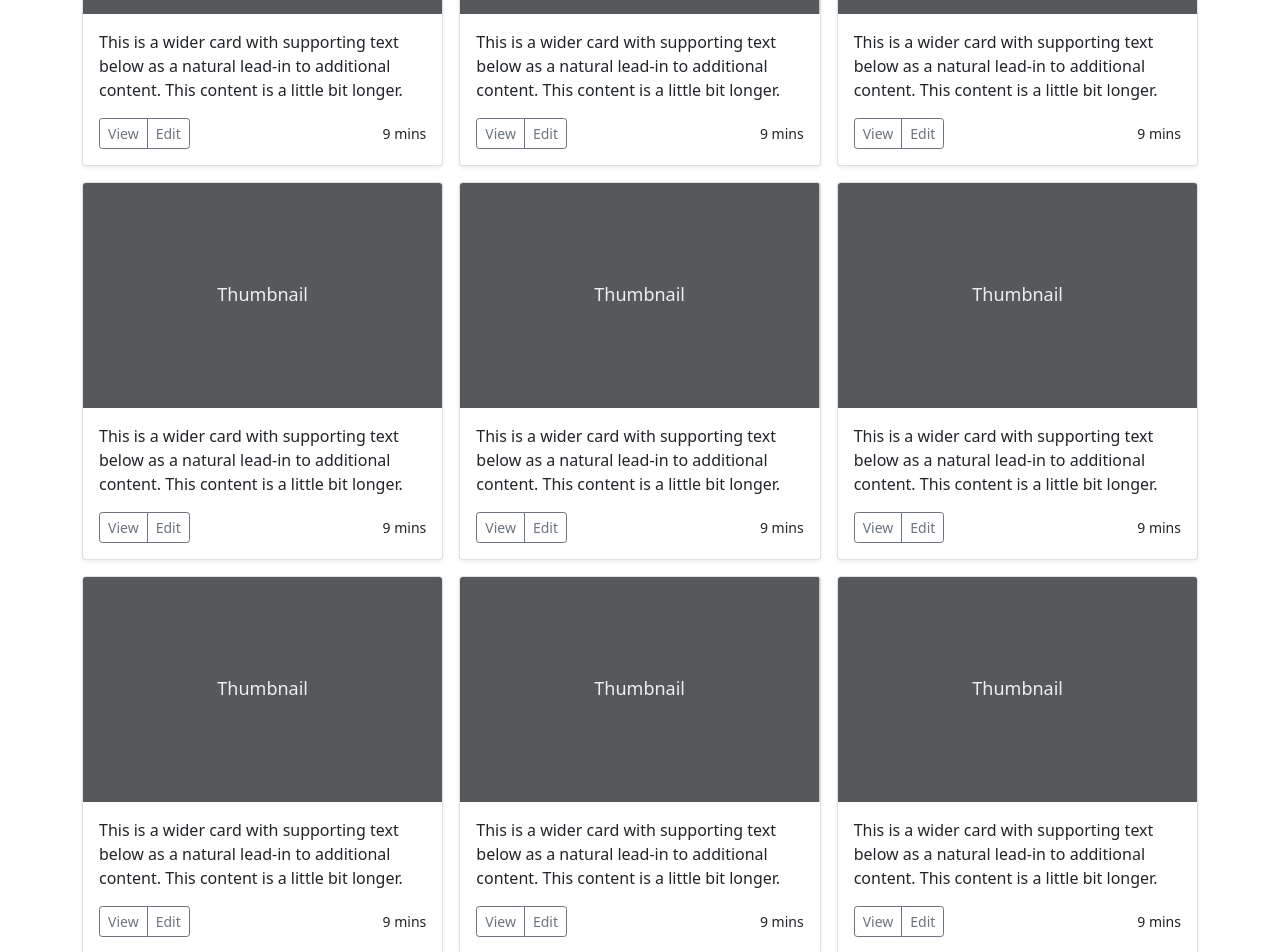
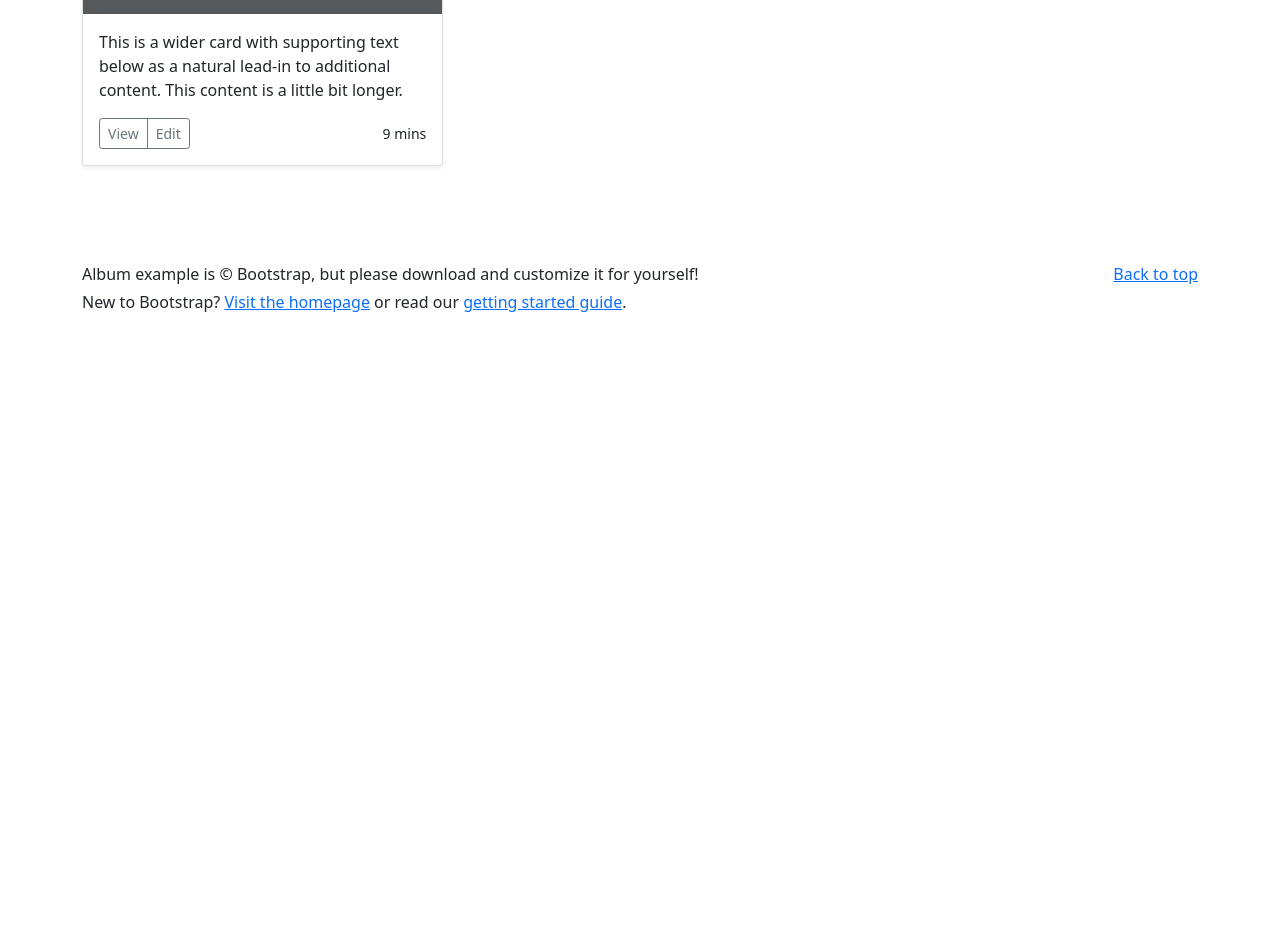
Before and after one commit to JasonSong97/VUEJS_SPRINGBOOT_CRUD, a Vue app: page / in a window 1280 px wide. Shown: the part 740-1692 px from the top of the page. After the commit the page ends 1102 px from the top, so only its background shows below. Built offline with nearby package versions, Linux system fonts and the light colour scheme.

Commit message:
feat : Home.vue 부분 컴포넌트화 하기, 1개로 만들기

```diff
--- a/src/pages/Home.vue
+++ b/src/pages/Home.vue
@@ -17,36 +17,7 @@
     <div class="container">
 
       <div class="row row-cols-1 row-cols-sm-2 row-cols-md-3 g-3">
-        <div class="col">
-          <div class="card shadow-sm">
-            <svg class="bd-placeholder-img card-img-top" width="100%" height="225" xmlns="http://www.w3.org/2000/svg" role="img" aria-label="Placeholder: Thumbnail" preserveAspectRatio="xMidYMid slice" focusable="false"><title>Placeholder</title><rect width="100%" height="100%" fill="#55595c"/><text x="50%" y="50%" fill="#eceeef" dy=".3em">Thumbnail</text></svg>
-            <div class="card-body">
-              <p class="card-text">This is a wider card with supporting text below as a natural lead-in to additional content. This content is a little bit longer.</p>
-              <div class="d-flex justify-content-between align-items-center">
-                <div class="btn-group">
-                  <button type="button" class="btn btn-sm btn-outline-secondary">View</button>
-                  <button type="button" class="btn btn-sm btn-outline-secondary">Edit</button>
-                </div>
-                <small class="text-body-secondary">9 mins</small>
-              </div>
-            </div>
-          </div>
-        </div>
-        <div class="col">
-          <div class="card shadow-sm">
-            <svg class="bd-placeholder-img card-img-top" width="100%" height="225" xmlns="http://www.w3.org/2000/svg" role="img" aria-label="Placeholder: Thumbnail" preserveAspectRatio="xMidYMid slice" focusable="false"><title>Placeholder</title><rect width="100%" height="100%" fill="#55595c"/><text x="50%" y="50%" fill="#eceeef" dy=".3em">Thumbnail</text></svg>
-            <div class="card-body">
-              <p class="card-text">This is a wider card with supporting text below as a natural lead-in to additional content. This content is a little bit longer.</p>
-              <div class="d-flex justify-content-between align-items-center">
-                <div class="btn-group">
-                  <button type="button" class="btn btn-sm btn-outline-secondary">View</button>
-                  <button type="button" class="btn btn-sm btn-outline-secondary">Edit</button>
-                </div>
-                <small class="text-body-secondary">9 mins</small>
-              </div>
-            </div>
-          </div>
-        </div>
+
         <div class="col">
           <div class="card shadow-sm">
             <svg class="bd-placeholder-img card-img-top" width="100%" height="225" xmlns="http://www.w3.org/2000/svg" role="img" aria-label="Placeholder: Thumbnail" preserveAspectRatio="xMidYMid slice" focusable="false"><title>Placeholder</title><rect width="100%" height="100%" fill="#55595c"/><text x="50%" y="50%" fill="#eceeef" dy=".3em">Thumbnail</text></svg>
@@ -63,97 +34,6 @@
           </div>
         </div>
 
-        <div class="col">
-          <div class="card shadow-sm">
-            <svg class="bd-placeholder-img card-img-top" width="100%" height="225" xmlns="http://www.w3.org/2000/svg" role="img" aria-label="Placeholder: Thumbnail" preserveAspectRatio="xMidYMid slice" focusable="false"><title>Placeholder</title><rect width="100%" height="100%" fill="#55595c"/><text x="50%" y="50%" fill="#eceeef" dy=".3em">Thumbnail</text></svg>
-            <div class="card-body">
-              <p class="card-text">This is a wider card with supporting text below as a natural lead-in to additional content. This content is a little bit longer.</p>
-              <div class="d-flex justify-content-between align-items-center">
-                <div class="btn-group">
-                  <button type="button" class="btn btn-sm btn-outline-secondary">View</button>
-                  <button type="button" class="btn btn-sm btn-outline-secondary">Edit</button>
-                </div>
-                <small class="text-body-secondary">9 mins</small>
-              </div>
-            </div>
-          </div>
-        </div>
-        <div class="col">
-          <div class="card shadow-sm">
-            <svg class="bd-placeholder-img card-img-top" width="100%" height="225" xmlns="http://www.w3.org/2000/svg" role="img" aria-label="Placeholder: Thumbnail" preserveAspectRatio="xMidYMid slice" focusable="false"><title>Placeholder</title><rect width="100%" height="100%" fill="#55595c"/><text x="50%" y="50%" fill="#eceeef" dy=".3em">Thumbnail</text></svg>
-            <div class="card-body">
-              <p class="card-text">This is a wider card with supporting text below as a natural lead-in to additional content. This content is a little bit longer.</p>
-              <div class="d-flex justify-content-between align-items-center">
-                <div class="btn-group">
-                  <button type="button" class="btn btn-sm btn-outline-secondary">View</button>
-                  <button type="button" class="btn btn-sm btn-outline-secondary">Edit</button>
-                </div>
-                <small class="text-body-secondary">9 mins</small>
-              </div>
-            </div>
-          </div>
-        </div>
-        <div class="col">
-          <div class="card shadow-sm">
-            <svg class="bd-placeholder-img card-img-top" width="100%" height="225" xmlns="http://www.w3.org/2000/svg" role="img" aria-label="Placeholder: Thumbnail" preserveAspectRatio="xMidYMid slice" focusable="false"><title>Placeholder</title><rect width="100%" height="100%" fill="#55595c"/><text x="50%" y="50%" fill="#eceeef" dy=".3em">Thumbnail</text></svg>
-            <div class="card-body">
-              <p class="card-text">This is a wider card with supporting text below as a natural lead-in to additional content. This content is a little bit longer.</p>
-              <div class="d-flex justify-content-between align-items-center">
-                <div class="btn-group">
-                  <button type="button" class="btn btn-sm btn-outline-secondary">View</button>
-                  <button type="button" class="btn btn-sm btn-outline-secondary">Edit</button>
-                </div>
-                <small class="text-body-secondary">9 mins</small>
-              </div>
-            </div>
-          </div>
-        </div>
-
-        <div class="col">
-          <div class="card shadow-sm">
-            <svg class="bd-placeholder-img card-img-top" width="100%" height="225" xmlns="http://www.w3.org/2000/svg" role="img" aria-label="Placeholder: Thumbnail" preserveAspectRatio="xMidYMid slice" focusable="false"><title>Placeholder</title><rect width="100%" height="100%" fill="#55595c"/><text x="50%" y="50%" fill="#eceeef" dy=".3em">Thumbnail</text></svg>
-            <div class="card-body">
-              <p class="card-text">This is a wider card with supporting text below as a natural lead-in to additional content. This content is a little bit longer.</p>
-              <div class="d-flex justify-content-between align-items-center">
-                <div class="btn-group">
-                  <button type="button" class="btn btn-sm btn-outline-secondary">View</button>
-                  <button type="button" class="btn btn-sm btn-outline-secondary">Edit</button>
-                </div>
-                <small class="text-body-secondary">9 mins</small>
-              </div>
-            </div>
-          </div>
-        </div>
-        <div class="col">
-          <div class="card shadow-sm">
-            <svg class="bd-placeholder-img card-img-top" width="100%" height="225" xmlns="http://www.w3.org/2000/svg" role="img" aria-label="Placeholder: Thumbnail" preserveAspectRatio="xMidYMid slice" focusable="false"><title>Placeholder</title><rect width="100%" height="100%" fill="#55595c"/><text x="50%" y="50%" fill="#eceeef" dy=".3em">Thumbnail</text></svg>
-            <div class="card-body">
-              <p class="card-text">This is a wider card with supporting text below as a natural lead-in to additional content. This content is a little bit longer.</p>
-              <div class="d-flex justify-content-between align-items-center">
-                <div class="btn-group">
-                  <button type="button" class="btn btn-sm btn-outline-secondary">View</button>
-                  <button type="button" class="btn btn-sm btn-outline-secondary">Edit</button>
-                </div>
-                <small class="text-body-secondary">9 mins</small>
-              </div>
-            </div>
-          </div>
-        </div>
-        <div class="col">
-          <div class="card shadow-sm">
-            <svg class="bd-placeholder-img card-img-top" width="100%" height="225" xmlns="http://www.w3.org/2000/svg" role="img" aria-label="Placeholder: Thumbnail" preserveAspectRatio="xMidYMid slice" focusable="false"><title>Placeholder</title><rect width="100%" height="100%" fill="#55595c"/><text x="50%" y="50%" fill="#eceeef" dy=".3em">Thumbnail</text></svg>
-            <div class="card-body">
-              <p class="card-text">This is a wider card with supporting text below as a natural lead-in to additional content. This content is a little bit longer.</p>
-              <div class="d-flex justify-content-between align-items-center">
-                <div class="btn-group">
-                  <button type="button" class="btn btn-sm btn-outline-secondary">View</button>
-                  <button type="button" class="btn btn-sm btn-outline-secondary">Edit</button>
-                </div>
-                <small class="text-body-secondary">9 mins</small>
-              </div>
-            </div>
-          </div>
-        </div>
       </div>
     </div>
   </div>
```
